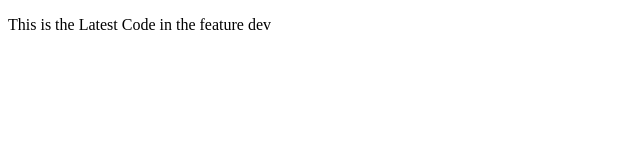
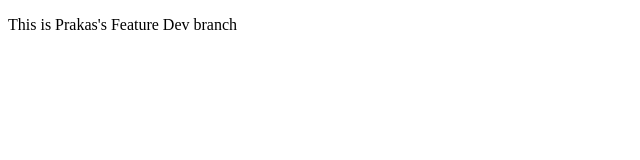
Before and after one commit to Rishab789/gitpractice, a plain HTML site: page index.html in a window 1280 px wide. Shown: the full height of the page, 0-640 px from the left. Drawn offline with Linux system fonts and the light colour scheme.

Commit message:
my first commit

```diff
--- a/index.html
+++ b/index.html
@@ -6,7 +6,7 @@
     <title>Document</title>
 </head>
 <body>
-    <p>This is the Latest Code in the feature dev</p>
+    <p>This is Prakas's Feature Dev branch</p>
 
 </body>
 </html>
```
